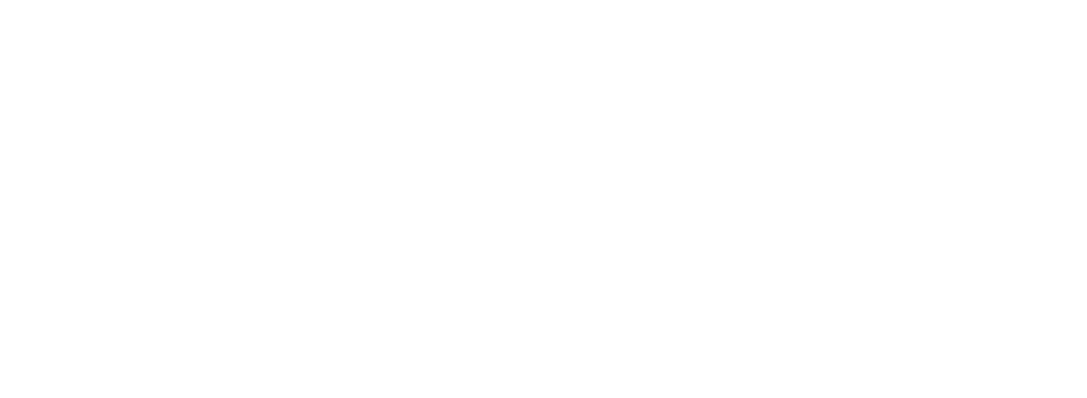
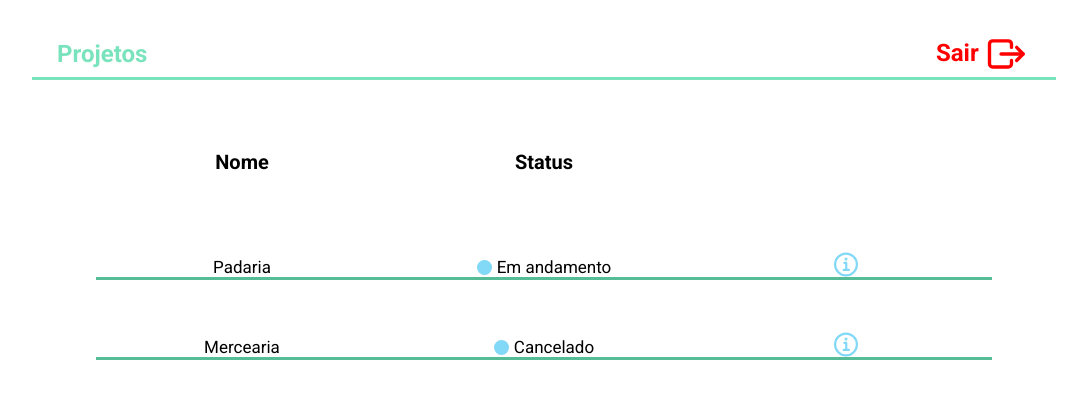
Before and after one commit to DavidSSouza050/ScrumDS, a React (Create React App) app in the folder frontend/: page /project in a window 1280 px wide. Before the commit this address had no page. Shown: the top 398 px of the page, without its empty margins (96-1183 px from the left). Built offline with nearby package versions, Linux system fonts and the light colour scheme.

Commit message:
Tela de listagem de projetos feita

```diff
--- a/frontend/src/App.js
+++ b/frontend/src/App.js
@@ -4,7 +4,7 @@
 
 
 import Login from './pages/login';
-import Home from './pages/home';
+import Project from './pages/project';
 
 
 
@@ -14,7 +14,7 @@
     <BRouter>
       <Routes>
         <Route path='/' element={<Login/>} />
-        <Route path='/home' element={<Home/>} />
+        <Route path='/project' element={<Project/>} />
       </Routes>
     </BRouter>
 
--- a/frontend/src/global.css
+++ b/frontend/src/global.css
@@ -13,4 +13,10 @@
 
 button, a{
     cursor: pointer;
+    text-decoration: none;
 }
+
+.center{
+    margin-left: auto;
+    margin-right: auto;
+}
--- a/frontend/src/pages/home/index.js
+++ /dev/null
@@ -1,19 +0,0 @@
-
-import { Link } from 'react-router-dom';
-import './style.css';
-
-
-export default function Home(){
-
-
-    return(
-        <div classname='container'>
-
-            <h1>HOME</h1>
-            <Link to="/">
-                teste
-            </Link>
-
-        </div>
-    )
-}
--- a/frontend/src/pages/home/style.css
+++ /dev/null
@@ -1,3 +0,0 @@
-.container {
-    background-color: #FFF;
-}
--- a/frontend/src/pages/login/index.js
+++ b/frontend/src/pages/login/index.js
@@ -6,6 +6,7 @@
 import IconLogon from '../../assets/svg/IconLogon.svg'
 import SendButton from '../../components/buttonSend';
 import Checkbox from '../../components/checkbox/Index';
+import { Link } from 'react-router-dom';
 
 export default function Login(){
 
@@ -35,9 +36,12 @@
                     event={(value)=>{console.log(value.target.checked)}}
                 />
 
-                <SendButton
-                    nome="Entrar"
-                />
+                <Link to="/project">
+                    <SendButton
+                        nome="Entrar"
+                    />
+                </Link>
+
 
             </div>
 
--- /dev/null
+++ b/frontend/src/pages/project/index.js
@@ -0,0 +1,75 @@
+
+
+import './style.css';
+
+import exit from "../../assets/svg/exit.svg";
+import information from "../../assets/svg/information.svg";
+import { Link } from 'react-router-dom';
+
+export default function Project(){
+
+    const data =[
+        {
+            "nome": "Padaria",
+            "status": "Em andamento",
+        },
+        {
+            "nome": "Mercearia",
+            "status": "Cancelado",
+        }
+    ];
+
+
+    return(
+        <div classname='container'>
+
+            <div id="headerLogon" className='center'>
+                Projetos
+
+                <Link to="/">
+                    <div id="logon">
+                        Sair
+                        <img src={exit} alt="Sair"/>
+                    </div>
+                </Link>
+            </div>
+
+            <div id="containerTable" className='center'>
+                <div id='headerTable'>
+                    <div className='headerTitle'>
+                        Nome
+                    </div>
+                    <div className='headerTitle'>
+                        Status
+                    </div>
+                    <div className='headerTitle'>
+
+                    </div>
+                </div>
+
+
+                {data.map((projeto)=>
+
+
+                    <div id="bodyTable">
+                        <div className='bodyItem'>
+                            {projeto.nome}
+                        </div>
+                        <div className='bodyItem'>
+                            <spam className="colorStatus"/>
+                            {projeto.status}
+                        </div>
+                        <div className='bodyItem'>
+                            <img src={information} alt='Informação' className='information'/>
+                        </div>
+                    </div>
+
+                )}
+
+            </div>
+
+
+
+        </div>
+    )
+}
--- /dev/null
+++ b/frontend/src/pages/project/style.css
@@ -0,0 +1,96 @@
+.container {
+    width: 100vw;
+    height: 100vh;
+    background-color: #FFF;
+}
+
+#headerLogon{
+    width: 80%;
+    height: 50px;
+    margin-top: 30px;
+    padding-left: 25px;
+    padding-right: 20px;
+    border-bottom: 3px solid #79E3BD;
+
+    font: 600 24px Roboto, sans-serif;
+
+    color: #79E3BD;
+
+    display: flex;
+    align-items: center;
+    justify-content: space-between;
+}
+
+#logon{
+    width: 100px;
+    height: 30px;
+    color: red;
+    display: flex;
+    gap: 8px;
+}
+
+#logon:hover{
+    cursor: pointer;
+}
+
+#containerTable{
+    width: 70%;
+    min-height: 300px;
+    height: auto;
+    overflow: hidden;
+    margin-top: 70px;
+}
+
+
+#headerTable{
+    width: 100%;
+    height: 50px;
+
+    display: flex;
+    gap: 10px;
+    flex-direction: row;
+}
+
+.headerTitle{
+    width: 33%;
+    height: 100%;
+    font: 600 20px Roboto, sans-serif;
+    text-align: center;
+}
+
+#bodyTable{
+    width: 100%;
+    height: 80px;
+    border-bottom: 3px solid #56BB97;
+    display: flex;
+    flex-direction: row;
+    gap: 10px;
+}
+
+.bodyItem{
+    width: 33%;
+    height: 100%;
+    font: 400 17px Roboto, sans-serif;
+    display: flex;
+    align-items: flex-end;
+    justify-content: center;
+}
+
+.information{
+    cursor: pointer;
+    transition-duration: 0.2s;
+}
+
+.information:hover{
+    transform:  scale(1.1);
+    transition-duration: 0.2s;
+}
+
+.colorStatus{
+    width: 15px;
+    height: 15px;
+    background-color: #81D8F7;
+    border-radius: 100%;
+    margin-right: 5px;
+    margin-bottom: 2px;
+}
```
Also changed, not shown: frontend/src/assets/svg/exit.svg (added), frontend/src/assets/svg/information.svg (added).
